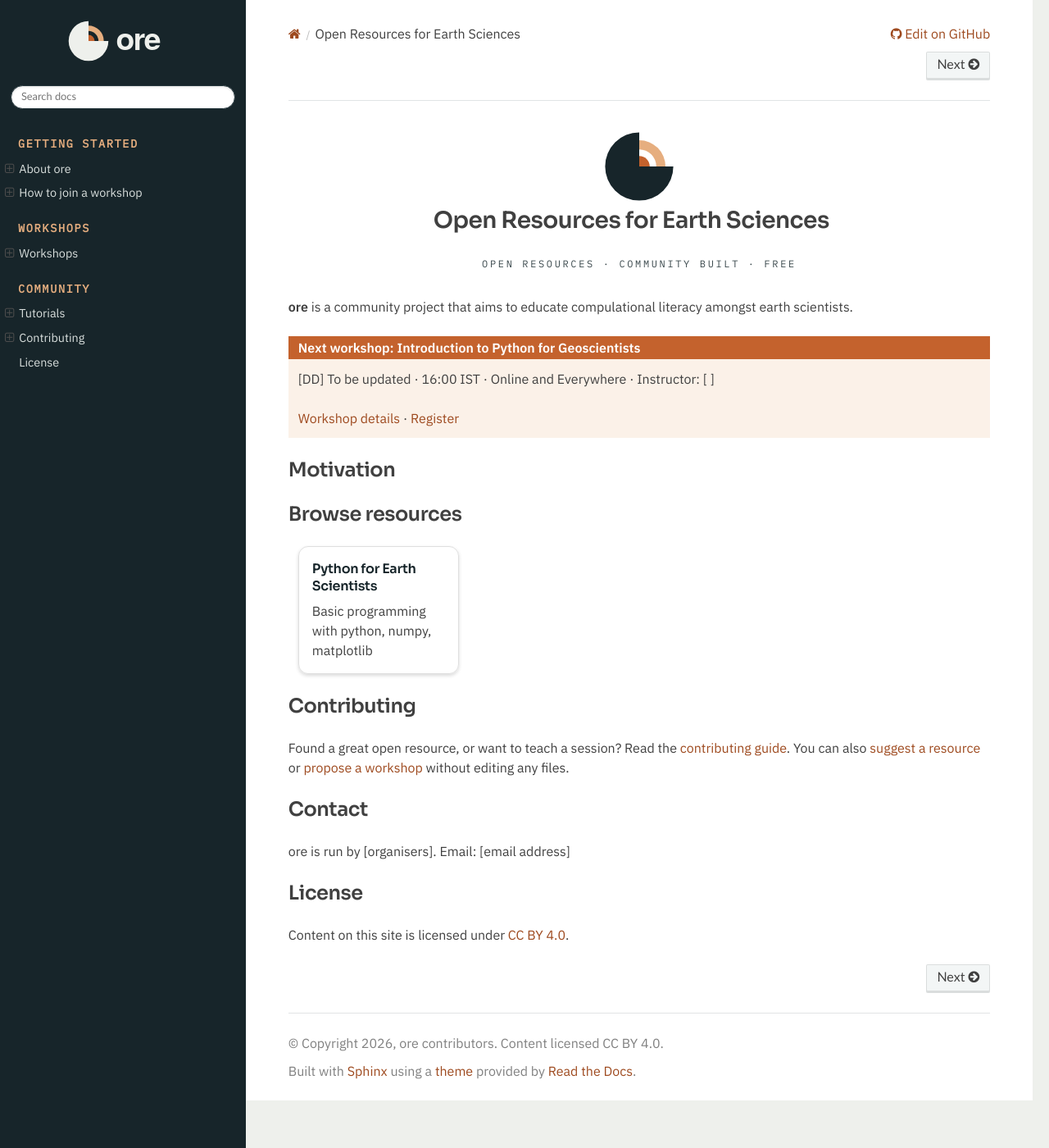
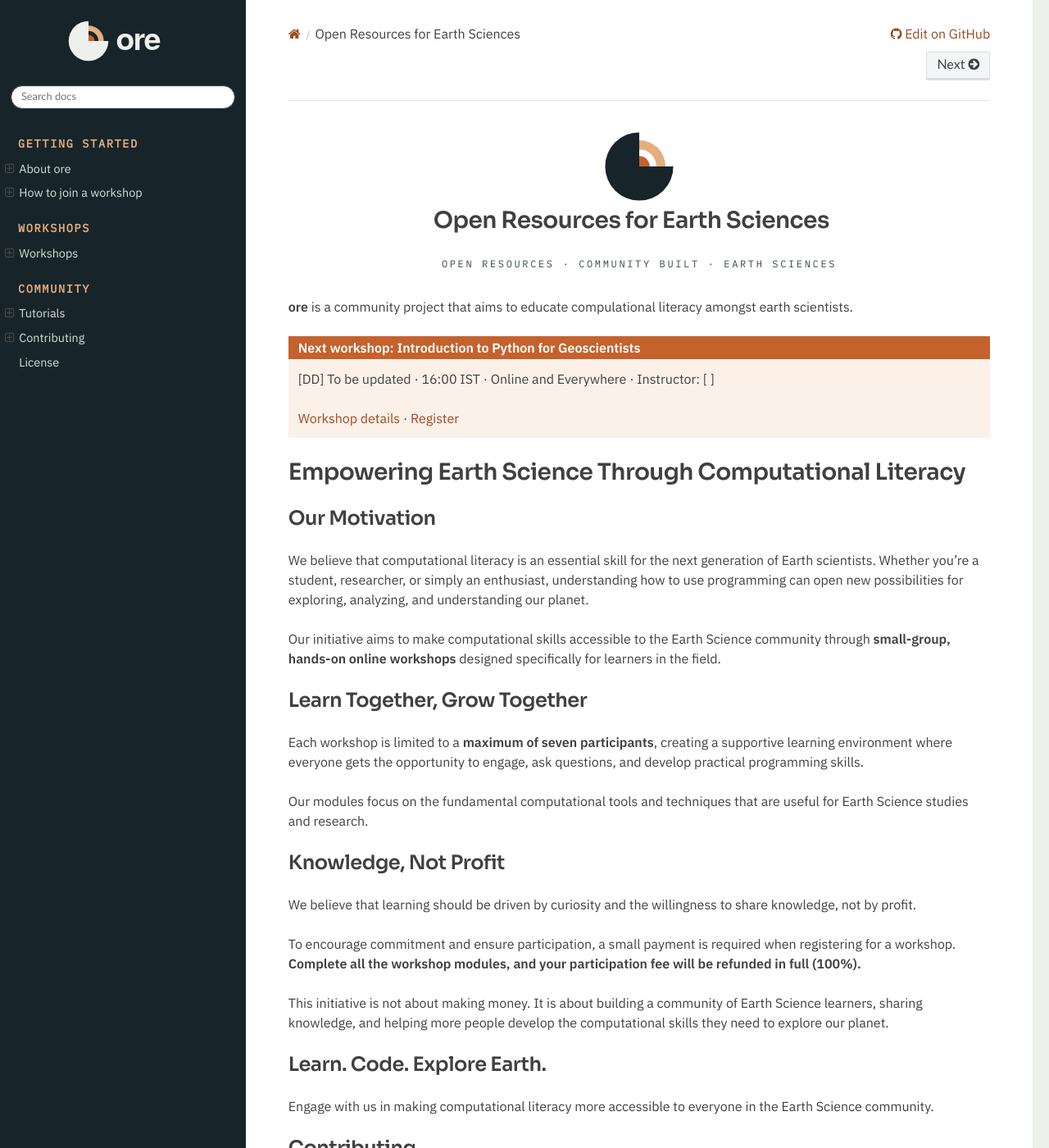
Before and after one commit to openresearth/openresearth.github.io, a Sphinx documentation site: the page built from docs/index.md, in a window 1280 px wide and 1400 px high. Shown: the whole window at 82% size. Built offline with Sphinx 7.4.7 and the Read the Docs theme 3.1.0, drawn with Linux system fonts in a browser that asks for light colours.

Commit message:
Update index.md

````diff
--- a/docs/index.md
+++ b/docs/index.md
@@ -7,7 +7,7 @@
 # Open Resources for Earth Sciences
 
 ```{raw} html
-<p class="ore-tagline"> Open resources · Community built · Free </p>
+<p class="ore-tagline"> Open resources · Community built · Earth Sciences </p>
 ```
 
 **ore** is a community project that aims to educate compulational literacy amongst earth scientists.
@@ -20,10 +20,33 @@
 [Workshop details](workshops/2026-10-ore-deposit-models.md) · [Register](https://forms.gle/your-form-link)
 :::
 
-## Motivation
+# Empowering Earth Science Through Computational Literacy
 
+## Our Motivation
 
+We believe that computational literacy is an essential skill for the next generation of Earth scientists. Whether you're a student, researcher, or simply an enthusiast, understanding how to use programming can open new possibilities for exploring, analyzing, and understanding our planet.
 
+Our initiative aims to make computational skills accessible to the Earth Science community through **small-group, hands-on online workshops** designed specifically for learners in the field.
+
+## Learn Together, Grow Together
+
+Each workshop is limited to a **maximum of seven participants**, creating a supportive learning environment where everyone gets the opportunity to engage, ask questions, and develop practical programming skills.
+
+Our modules focus on the fundamental computational tools and techniques that are useful for Earth Science studies and research.
+
+## Knowledge, Not Profit
+
+We believe that learning should be driven by curiosity and the willingness to share knowledge, not by profit.
+
+To encourage commitment and ensure participation, a small payment is required when registering for a workshop. **Complete all the workshop modules, and your participation fee will be refunded in full (100%).**
+
+This initiative is not about making money. It is about building a community of Earth Science learners, sharing knowledge, and helping more people develop the computational skills they need to explore our planet.
+
+## Learn. Code. Explore Earth.
+
+Engage with us in making computational literacy more accessible to everyone in the Earth Science community.
+
+<!----
 ## Browse resources
 
 ::::{grid} 1 2 2 4
@@ -38,7 +61,7 @@ Basic programming with python, numpy, matplotlib
 
 ::::
 
-
+--->
 ## Contributing
 
 Found a great open resource, or want to teach a session? Read the
````
